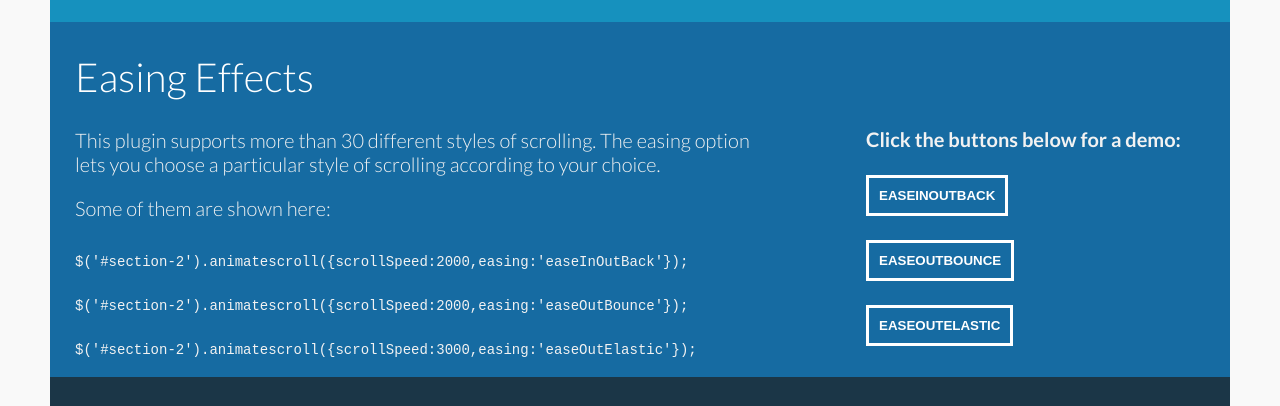
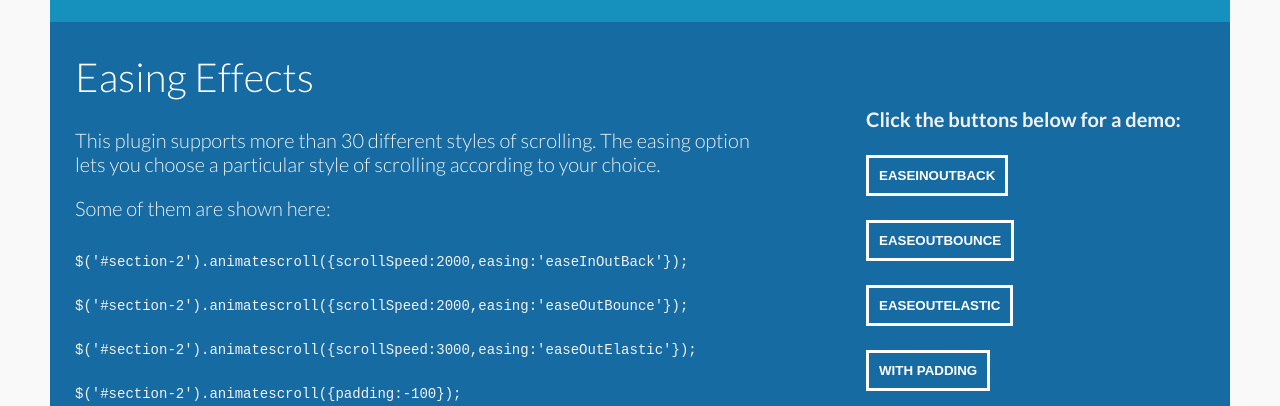
Before and after one commit to rampatra/animatescroll.js, a plain HTML site: page demo.html in a window 1280 px wide. Shown: the part 1660-2066 px from the top of the page. Drawn offline with Linux system fonts and the light colour scheme.

Commit message:
Added one more example in Demo

```diff
--- a/animatescroll.jquery.json
+++ b/animatescroll.jquery.json
@@ -9,7 +9,7 @@
         "animation",
         "scrollto"
     ],
-        "version": "1.0.3",
+        "version": "1.0.4",
         "author": {
             "name": "Ram Swaroop",
             "email": "ramswarooppatra@gmail.com",
--- a/custom.css
+++ b/custom.css
@@ -75,7 +75,7 @@ a:hover {
 .btn:active{margin-top:5px;margin-bottom:-5px}
 .demo-btn{position:absolute;margin-top:12px;margin-left:40px}
 .demo-btn:active{margin-top:17px;margin-bottom:-17px}
-.easing-buttons{margin-top:100px}
+.easing-buttons{margin-top:80px}
 .download-buttons{margin-top:350px}
 .fl{float:left}
 .fr{float:right}
--- a/demo.html
+++ b/demo.html
@@ -22,7 +22,7 @@
 				<nav id="menu" class="nav">
 					<ul>
 						<li>
-							<a href="#" onclick="$('body').animatescroll();" >
+							<a href="http://plugins.compzets.com" >
 								<span class="icon">
 									<i aria-hidden="true" class="icon-home"></i>
 								</span>
@@ -115,13 +115,15 @@
                                 <pre><code class="language-javascript">$('#section-2').animatescroll({scrollSpeed:2000,easing:'easeInOutBack'});</code></pre>
                                 <pre><code class="language-javascript">$('#section-2').animatescroll({scrollSpeed:2000,easing:'easeOutBounce'});</code></pre>
                                 <pre><code class="language-javascript">$('#section-2').animatescroll({scrollSpeed:3000,easing:'easeOutElastic'});</code></pre>
+                                <pre><code class="language-javascript">$('#section-2').animatescroll({padding:-100});</code></pre>
                             </div>
                             <div class="content-wrapper w30 fr">
                                 <div class="easing-buttons">
                                     <strong>Click the buttons below for a demo:</strong><br/><br/>
                                     <button class="btn" onclick="$('#section-2').animatescroll({scrollSpeed:2000,easing:'easeInOutBack'});">easeInOutBack</button><br/><br/>
                                     <button class="btn" onclick="$('#section-2').animatescroll({scrollSpeed:2000,easing:'easeOutBounce'});">easeOutBounce</button><br/><br/>
-                                    <button class="btn" onclick="$('#section-2').animatescroll({scrollSpeed:3000,easing:'easeOutElastic'});">easeOutElastic</button>
+                                    <button class="btn" onclick="$('#section-2').animatescroll({scrollSpeed:3000,easing:'easeOutElastic'});">easeOutElastic</button><br/><br/>
+                                    <button class="btn" onclick="$('#section-2').animatescroll({padding:-100});">with padding</button>
                                 </div>
                             </div>
                         </div>
```
Also changed, not shown: README.md.
